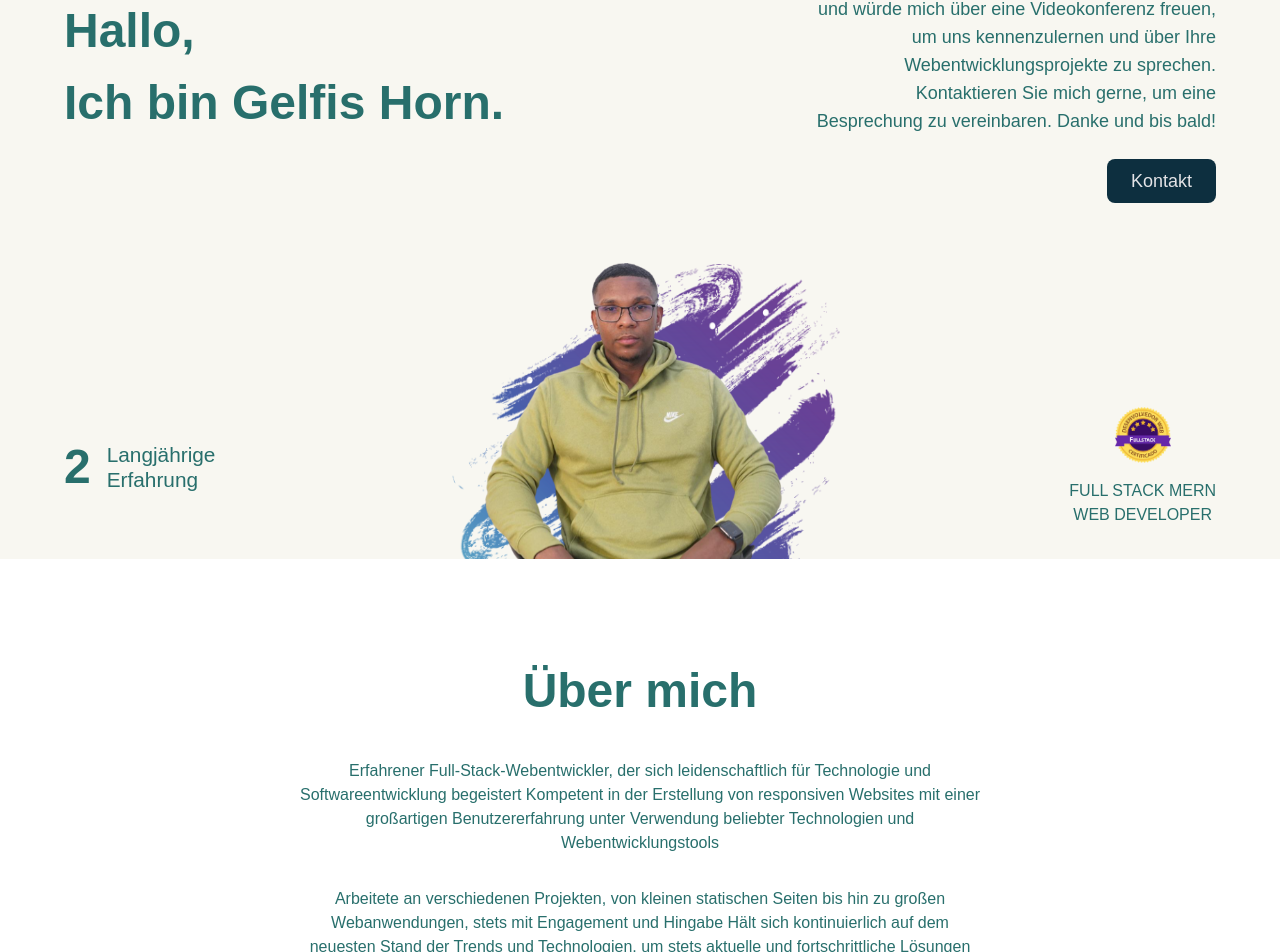
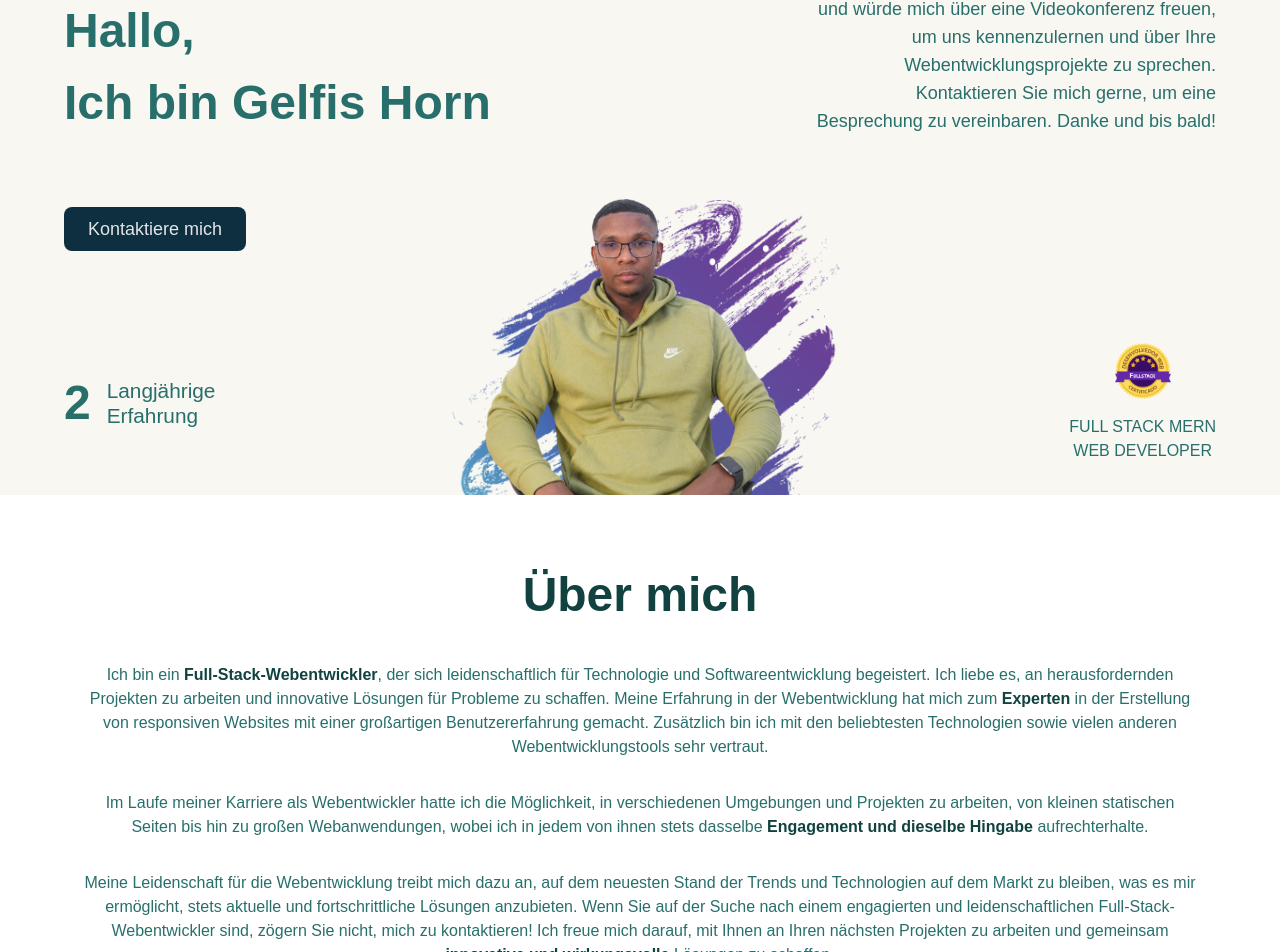
Before and after one commit to GelfisHorn/personal-web-portfolio, a React (Vite) app: page / in a window 1280 px wide. Shown: the part 144-1096 px from the top of the page. Built offline with nearby package versions, Linux system fonts and the light colour scheme; a web font is replaced by a local one.

Commit message:
Home page changes
- About me description changes.
- Hero "contact me" button repositioned.

```diff
--- a/src/langs/de/lang.json
+++ b/src/langs/de/lang.json
@@ -8,18 +8,19 @@
     },
     "hero": {
         "title1": "Hallo,",
-        "title2": "Ich bin Gelfis Horn.",
+        "title2": "Ich bin Gelfis Horn",
         "email": "helphis.tech@gmail.com",
         "years": "2",
         "yearstext1": "Langjährige",
         "yearstext2": "Erfahrung",
         "sidetext": "und würde mich über eine Videokonferenz freuen, um uns kennenzulernen und über Ihre Webentwicklungsprojekte zu sprechen. Kontaktieren Sie mich gerne, um eine Besprechung zu vereinbaren. Danke und bis bald!",
-        "button": "Kontakt"
+        "button": "Kontaktiere mich"
     },
     "experience": {
         "title": "Über mich",
-        "span1": "Erfahrener Full-Stack-Webentwickler, der sich leidenschaftlich für Technologie und Softwareentwicklung begeistert Kompetent in der Erstellung von responsiven Websites mit einer großartigen Benutzererfahrung unter Verwendung beliebter Technologien und Webentwicklungstools",
-        "span2": "Arbeitete an verschiedenen Projekten, von kleinen statischen Seiten bis hin zu großen Webanwendungen, stets mit Engagement und Hingabe Hält sich kontinuierlich auf dem neuesten Stand der Trends und Technologien, um stets aktuelle und fortschrittliche Lösungen anzubieten Sucht nach neuen Herausforderungen und freut sich darauf, gemeinsam innovative und wirkungsvolle Lösungen zu schaffen."
+        "span1": "Ich bin ein <span>Full-Stack-Webentwickler</span>, der sich leidenschaftlich für Technologie und Softwareentwicklung begeistert. Ich liebe es, an herausfordernden Projekten zu arbeiten und innovative Lösungen für Probleme zu schaffen. Meine Erfahrung in der Webentwicklung hat mich zum <span>Experten</span> in der Erstellung von responsiven Websites mit einer großartigen Benutzererfahrung gemacht. Zusätzlich bin ich mit den beliebtesten Technologien sowie vielen anderen Webentwicklungstools sehr vertraut.",
+        "span2": "Im Laufe meiner Karriere als Webentwickler hatte ich die Möglichkeit, in verschiedenen Umgebungen und Projekten zu arbeiten, von kleinen statischen Seiten bis hin zu großen Webanwendungen, wobei ich in jedem von ihnen stets dasselbe <span>Engagement und dieselbe Hingabe</span> aufrechterhalte.",
+        "span3": "Meine Leidenschaft für die Webentwicklung treibt mich dazu an, auf dem neuesten Stand der Trends und Technologien auf dem Markt zu bleiben, was es mir ermöglicht, stets aktuelle und fortschrittliche Lösungen anzubieten. Wenn Sie auf der Suche nach einem engagierten und leidenschaftlichen Full-Stack-Webentwickler sind, zögern Sie nicht, mich zu kontaktieren! Ich freue mich darauf, mit Ihnen an Ihren nächsten Projekten zu arbeiten und gemeinsam <span>innovative und wirkungsvolle</span> Lösungen zu schaffen."
     },
     "skills": {
         "title": "Meine Fähigkeiten"
--- a/src/langs/en/lang.json
+++ b/src/langs/en/lang.json
@@ -8,18 +8,19 @@
     },
     "hero": {
         "title1": "Hey There,",
-        "title2": "I'm Gelfis.",
+        "title2": "I'm Gelfis Horn",
         "email": "helphis.tech@gmail.com",
         "years": "2",
         "yearstext1": "Years",
         "yearstext2": "of experience",
         "sidetext": "I would appreciate a video conference to get to know each other and talk about your web development projects. Feel free to contact me to arrange a meeting. Thank you and see you soon!",
-        "button": "Contact"
+        "button": "Contact me"
     },
     "experience": {
         "title": "About me",
-        "span1": "Experienced full-stack web developer passionate about technology and software development. Skilled in creating responsive websites with a great user experience using popular technologies and web development tools",
-        "span2": "Worked on various projects, from small static pages to large web applications, always with commitment and dedication. Continuously keeps up to date with trends and technologies in order to always offer up-to-date and progressive solutions. Seeks new challenges and looks forward to innovating together and create effective solutions."
+        "span1": "I'm a <span>full stack</span> web developer passionate about technology and software development. I love working on challenging projects and creating innovative solutions to problems. My web development experience has made me an <span>expert</span> in creating responsive websites with a great user experience. In addition, I am very familiar with the most popular technologies as well as many other web development tools.",
+        "span2": "Throughout my career as a web developer, I've had the opportunity to work in different environments and projects, from small static sites to large web applications, always maintaining the same <span>commitment and dedication</span> in each of them.",
+        "span3": "My passion for web development drives me to stay up to date with the trends and technologies on the market, which allows me to always offer up-to-date and progressive solutions. If you are looking for a dedicated and passionate full stack web developer, don't hesitate to contact me! I look forward to working with you on your next projects and creating <span>innovative and effective</span> solutions together."
     },
     "skills": {
         "title": "My Skills"
--- a/src/langs/es/lang.json
+++ b/src/langs/es/lang.json
@@ -8,18 +8,19 @@
     },
     "hero": {
         "title1": "Hola,",
-        "title2": "Soy Gelfis.",
+        "title2": "Soy Gelfis Horn",
         "email": "helphis.tech@gmail.com",
         "years": "2",
         "yearstext1": "Años",
         "yearstext2": "de experiencia",
         "sidetext": "Agradecería una videoconferencia para conocernos y hablar de sus proyectos de desarrollo web. No dude en ponerse en contacto conmigo para concertar una reunión. ¡Gracias y nos vemos pronto!",
-        "button": "Contacto"
+        "button": "Contáctame"
     },
     "experience": {
         "title": "Acerca de mí",
-        "span1": "Desarrollador web full-stack con experiencia apasionado por la tecnología y el desarrollo de software. Hábil en la creación de sitios web receptivos con una gran experiencia de usuario utilizando tecnologías populares y herramientas de desarrollo web.",
-        "span2": "He trabajado en varios proyectos, desde pequeñas páginas estáticas hasta grandes aplicaciones web, siempre con compromiso y dedicación. Manteniendome continuamente al día con las tendencias y tecnologías para ofrecer siempre soluciones actualizadas y progresivas. Busco nuevos desafíos y espero innovar juntos, y crear soluciones efectivas."
+        "span1": "Soy un desarrollador web <span>full stack</span> apasionado por la tecnología y el desarrollo de software. Me encanta trabajar en proyectos desafiantes y crear soluciones innovadoras a los problemas. Mi experiencia en desarrollo web me ha convertido en un <span>experto</span> en la creación de sitios web receptivos con una excelente experiencia de usuario. Además, estoy muy familiarizado con las tecnologías más populares, así como con muchas otras herramientas de desarrollo web.",
+        "span2": "A lo largo de mi carrera como desarrollador web he tenido la oportunidad de trabajar en diferentes entornos y proyectos, desde pequeños sitios estáticos hasta grandes aplicaciones web, manteniendo siempre el mismo <span>compromiso y dedicación</span> en cada uno de ellos.",
+        "span3": "Mi pasión por el desarrollo web me impulsa a estar al día con las tendencias y tecnologías del mercado, lo que me permite ofrecer siempre soluciones actualizadas y progresivas. Si está buscando un desarrollador web full stack <span>dedicado y apasionado</span>, ¡no dude en ponerse en contacto conmigo! Espero trabajar con usted en sus próximos proyectos y crear juntos soluciones innovadoras y efectivas."
     },
     "skills": {
         "title": "Mis Habilidades"
--- a/src/modules/Experience/Experience.module.scss
+++ b/src/modules/Experience/Experience.module.scss
@@ -1,6 +1,12 @@
 @import '../../sass/constants.scss';
 
 .wrapper {
+
+  span {
+    font-weight: 900;
+    color: #114240;
+    // text-decoration: underline;
+  }
 
   .container{
     padding: 4rem;
@@ -56,6 +62,7 @@
         }
       }
     }
+
     .RightSide{
       display: flex;
       flex-direction: column;
--- a/src/modules/Experience/index.tsx
+++ b/src/modules/Experience/index.tsx
@@ -27,19 +27,15 @@ const Experience = () => {
     >
       <a className="anchor" id="services"></a>
       <div
-        className={`paddings yPaddings flexCenter innerWidth ${css.container}`}
+        className={`sm:px-5 md:paddings yPaddings flexCenter innerWidth text-center`}
       >
-        <motion.div variants={textVariant(0.5)} className={css.RightSide}>
-          <span className="primaryText">{language == 'de' ? DE.experience.title : language == 'en' ? EN.experience.title : ES.experience.title}</span>
-          <div className="flex flex-col items-center gap-8">
-            <p className="w-2/3">{language == 'de' ? DE.experience.span1 : language == 'en' ? EN.experience.span1 : ES.experience.span1}</p>
-            <p className="w-2/3">{language == 'de' ? DE.experience.span2 : language == 'en' ? EN.experience.span2 : ES.experience.span2}</p>
+        <motion.div variants={textVariant(0.5)} className={`${css.RightSide} flex flex-col gap-8`}>
+          <span className="primaryText text-[#286F6C] no-underline">{language == 'de' ? DE.experience.title : language == 'en' ? EN.experience.title : ES.experience.title}</span>
+          <div className="flex flex-col items-center gap-8 md:max-w-2/3">
+            <p dangerouslySetInnerHTML={{__html: language == 'de' ? DE.experience.span1 : language == 'en' ? EN.experience.span1 : ES.experience.span1}}></p>
+            <p dangerouslySetInnerHTML={{__html: language == 'de' ? DE.experience.span2 : language == 'en' ? EN.experience.span2 : ES.experience.span2}}></p>
+            <p dangerouslySetInnerHTML={{__html: language == 'de' ? DE.experience.span3 : language == 'en' ? EN.experience.span3 : ES.experience.span3}}></p>
           </div>
-          {/* <div className="flex flex-col items-center gap-8">
-            <p className="w-2/3">Ich bin ein Full-Stack-Webentwickler, der sich leidenschaftlich für Technologie und Softwareentwicklung begeistert. Ich liebe es, an herausfordernden Projekten zu arbeiten und innovative Lösungen für Probleme zu schaffen. Meine Erfahrung in der Webentwicklung hat mich zum Experten in der Erstellung von responsiven Websites mit einer großartigen Benutzererfahrung gemacht. Zusätzlich bin ich mit den beliebtesten Technologien sowie vielen anderen Webentwicklungstools sehr vertraut.</p>
-            <p className="w-2/3">Im Laufe meiner Karriere als Webentwickler hatte ich die Möglichkeit, in verschiedenen Umgebungen und Projekten zu arbeiten, von kleinen statischen Seiten bis hin zu großen Webanwendungen, wobei ich in jedem von ihnen stets dasselbe Engagement und dieselbe Hingabe aufrechterhalte.</p>
-            <p className="w-2/3">Meine Leidenschaft für die Webentwicklung treibt mich dazu an, auf dem neuesten Stand der Trends und Technologien auf dem Markt zu bleiben, was es mir ermöglicht, stets aktuelle und fortschrittliche Lösungen anzubieten. Wenn Sie auf der Suche nach einem engagierten und leidenschaftlichen Full-Stack-Webentwickler sind, zögern Sie nicht, mich zu kontaktieren! Ich freue mich darauf, mit Ihnen an Ihren nächsten Projekten zu arbeiten und gemeinsam innovative und wirkungsvolle Lösungen zu schaffen.</p>
-          </div> */}
         </motion.div>
       </div>
     </motion.section>
--- a/src/modules/Hero/index.tsx
+++ b/src/modules/Hero/index.tsx
@@ -44,13 +44,15 @@ const Hero = () => {
             >
               {language == 'de' ? DE.hero.sidetext : language == 'en' ? EN.hero.sidetext : ES.hero.sidetext}
             </motion.span>
-            <a href="mailto:helphis.tech@gmail.com">
-              <div className="bg-[#0D2F3F] hover:bg-[#194F68] transition-colors text-zinc-200 w-fit px-6 py-2 rounded-lg">
-                <span className="text-lg">{language == 'de' ? DE.hero.button : language == 'en' ? EN.hero.button : ES.hero.button}</span>
-              </div>
-            </a>
           </div>
+
+          <a className="block lg:hidden " href="mailto:helphis.tech@gmail.com">
+            <div className="bg-[#0D2F3F] hover:bg-[#194F68] transition-colors text-zinc-200 w-fit px-6 py-3 rounded-lg">
+              <span className="text-lg">{language == 'de' ? DE.hero.button : language == 'en' ? EN.hero.button : ES.hero.button}</span>
+            </div>
+          </a>
         </div>
+
 
         {/* person */}
         <motion.div
@@ -77,6 +79,11 @@ const Hero = () => {
         </a> */}
 
         {/* lower elements */}
+        <a className="hidden lg:block absolute top-1/2 -translate-y-1/2" href="mailto:helphis.tech@gmail.com">
+          <div className="bg-[#0D2F3F] hover:bg-[#194F68] transition-colors text-zinc-200 w-fit px-6 py-2 rounded-lg">
+            <span className="text-lg">{language == 'de' ? DE.hero.button : language == 'en' ? EN.hero.button : ES.hero.button}</span>
+          </div>
+        </a>
         <div className={css.lowerElements}>
           <motion.div
             variants={fadeIn("right", "tween", 0.3, 1)}
```
